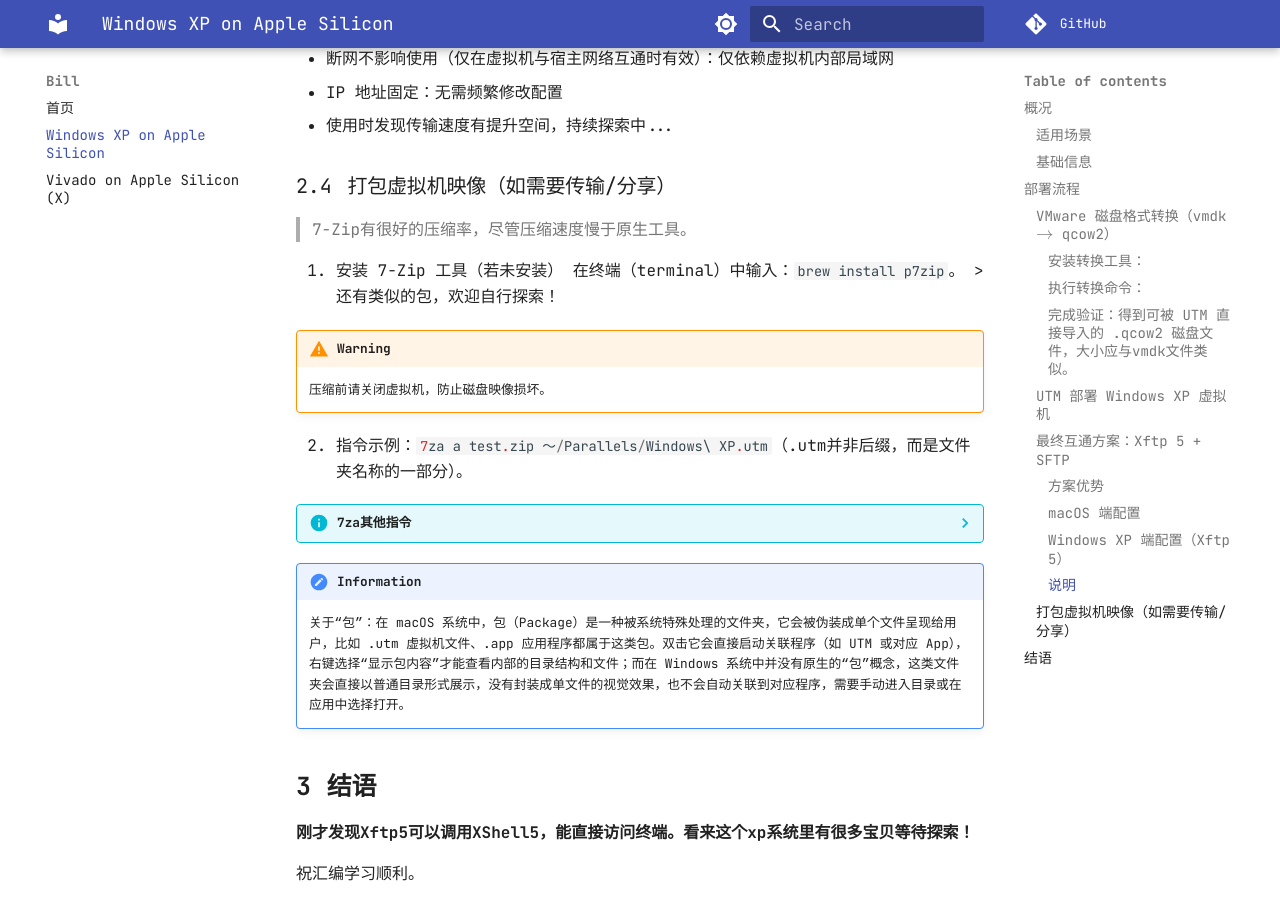
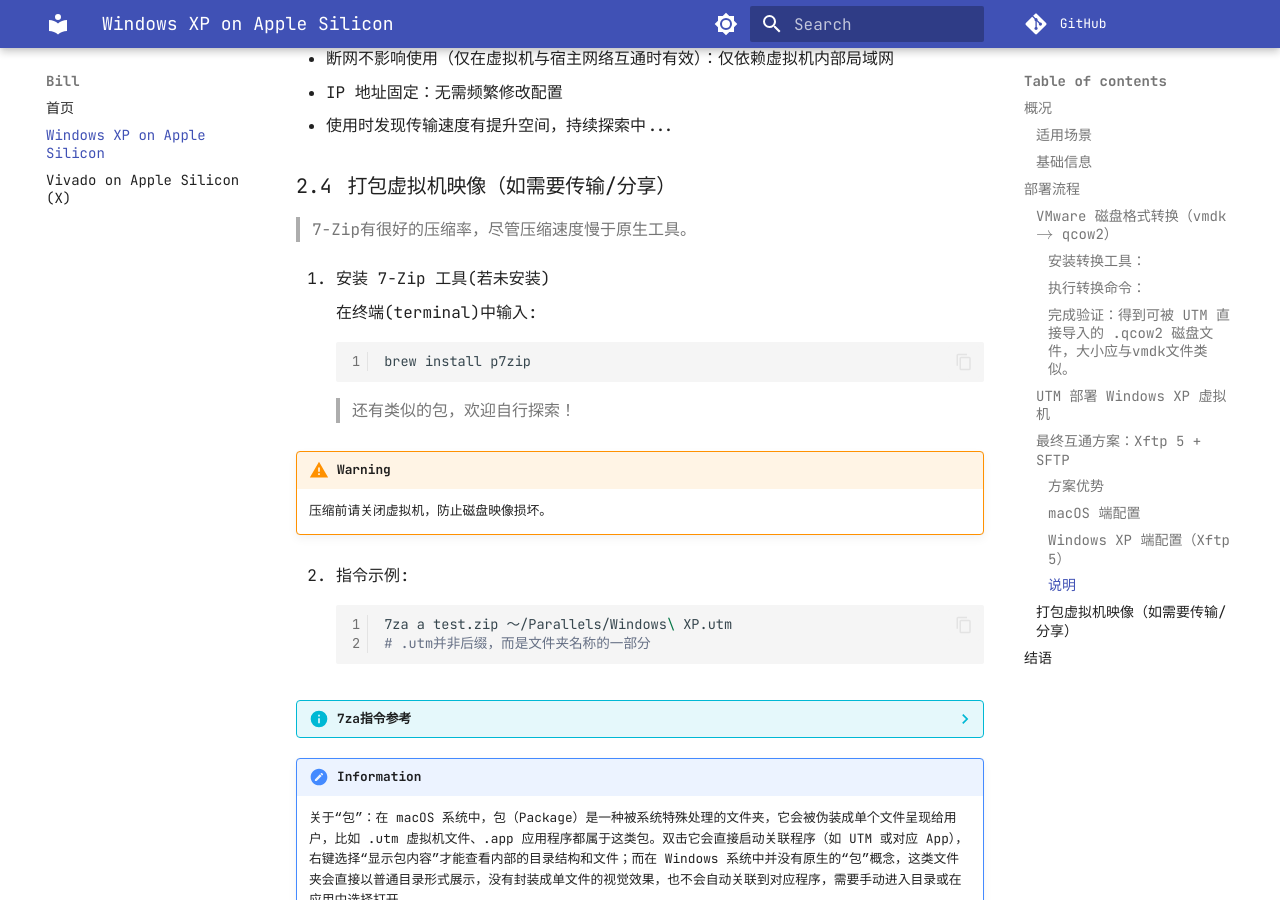
Before and after one commit to bfyes/Virtual-machines-on-Mac, an MkDocs documentation site: the page built from docs/windows-xp-apple-silicon.md, in a window 1280 px wide and 900 px high, scrolled down 8477 px. Built offline with MkDocs 1.6.1 and Material for MkDocs 9.7.7, drawn with Linux system fonts in a browser that asks for light colours; comment, search, counter and statistics services are not loaded.

Commit message:
修改语法错误

````diff
--- a/docs/windows-xp-apple-silicon.md
+++ b/docs/windows-xp-apple-silicon.md
@@ -220,17 +220,28 @@
 
 > 7-Zip有很好的压缩率，尽管压缩速度慢于原生工具。
 
-1. 安装 7-Zip 工具（若未安装）
-    在终端（terminal）中输入：`brew install p7zip`。
+1. 安装 7-Zip 工具(若未安装)
+
+    在终端(terminal)中输入:
+
+    ```bash
+    brew install p7zip
+    ```
+
     > 还有类似的包，欢迎自行探索！
 
 !!!warning
     压缩前请关闭虚拟机，防止磁盘映像损坏。
 
-2. 指令示例：`7za a test.zip ～/Parallels/Windows\ XP.utm`（.utm并非后缀，而是文件夹名称的一部分）。
+2. 指令示例:
 
-??? info "7za其他指令"
-    Commands>
+    ```bash
+    7za a test.zip ～/Parallels/Windows\ XP.utm
+    # .utm并非后缀，而是文件夹名称的一部分
+    ```
+
+??? info "7za指令参考"
+    `Usage: 7za <command> [<switches>...] <archive_name> [<file_names>...]`
     a : Add files to archive
     b : Benchmark
     d : Delete files from archive
````
Also changed, not shown: site/search/search_index.json, site/windows-xp-apple-silicon/index.html.
